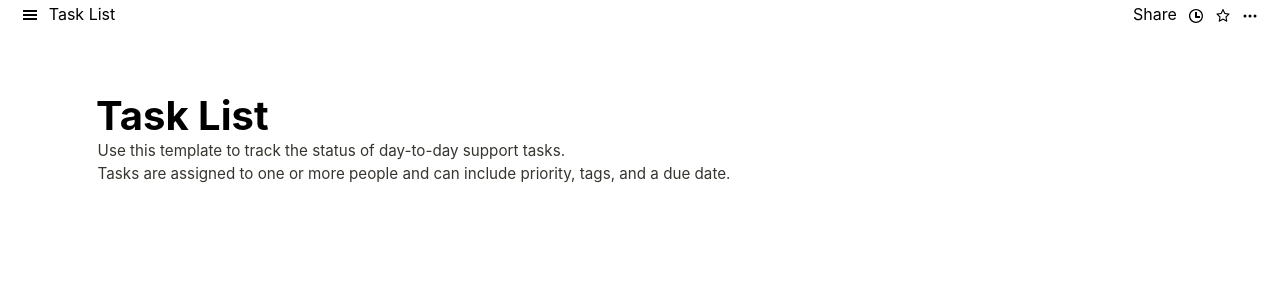
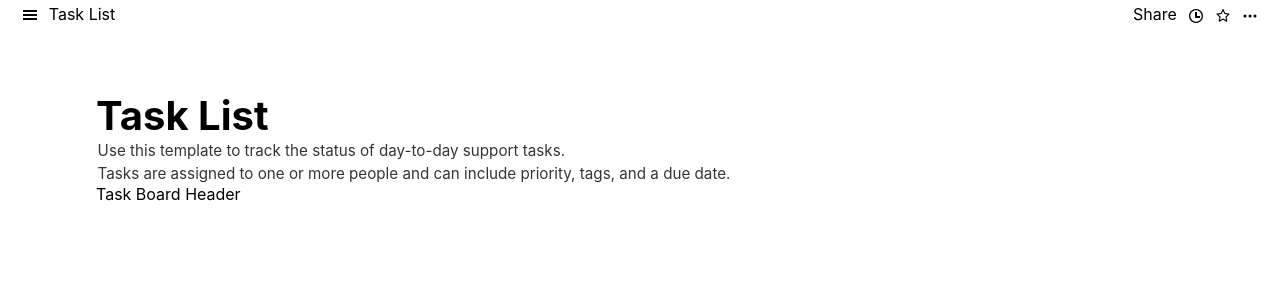
Before and after one commit to wulforr/Notion-clone, a Next.js app: page / in a window 1280 px wide. Shown: the top 300 px of the page. Built offline with nearby package versions, Linux system fonts and the light colour scheme.

Commit message:
feat: add task board to home page

```diff
--- /dev/null
+++ b/components/TaskBoard/TaskBoard.jsx
@@ -0,0 +1,9 @@
+import TaskBoardHeader from "../TaskBoardHeader/TaskBoardHeader";
+
+export default function TaskBoard() {
+  return (
+    <div>
+      <TaskBoardHeader />
+    </div>
+  );
+}
--- /dev/null
+++ b/components/TaskBoardHeader/TaskBoardHeader.jsx
@@ -0,0 +1,5 @@
+import styles from "./style.module.css";
+
+export default function TaskBoardHeader() {
+  return <div className={styles.taskBoardHeader}>Task Board Header</div>;
+}
--- a/pages/index.js
+++ b/pages/index.js
@@ -3,6 +3,7 @@ import styles from "../styles/Home.module.css";
 import Navbar from "../components/Navbar/Navbar";
 // import ContentEditable from "react-contenteditable";
 // import { useRef } from "react";
+import TaskBoard from "../components/TaskBoard/TaskBoard";
 
 export default function Home() {
   // const text = useRef("sup");
@@ -33,13 +34,15 @@ export default function Home() {
           Welcome to <a href="https://nextjs.org">Next.js!</a>
         </h1> */}
         <h1>Task List</h1>
-        <div>
+        <div className={styles.homepageParagraph}>
           Use this template to track the status of day-to-day support tasks.
         </div>
-        <div>
+        <div className={styles.homepageParagraph}>
           Tasks are assigned to one or more people and can include priority,
           tags, and a due date.
         </div>
+
+        <TaskBoard />
 
         {/* <ContentEditable
           html={text.current}
--- a/styles/Home.module.css
+++ b/styles/Home.module.css
@@ -12,7 +12,7 @@
   margin-bottom: 0;
 }
 
-.main > div {
+.homepageParagraph {
   font-size: 0.95rem;
   color: rgb(55, 53, 47);
   padding: 0.1rem;
```
Also changed, not shown: components/TaskBoardHeader/style.module.css (added).
